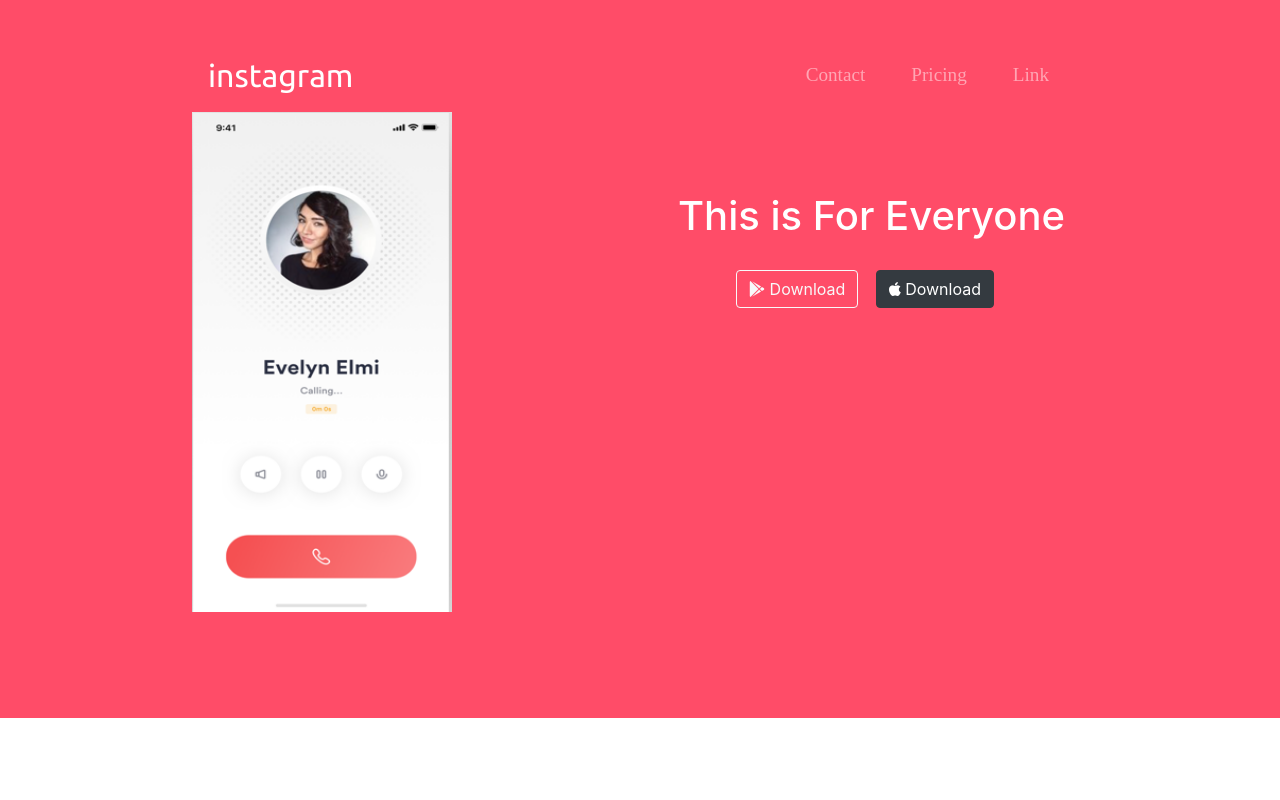
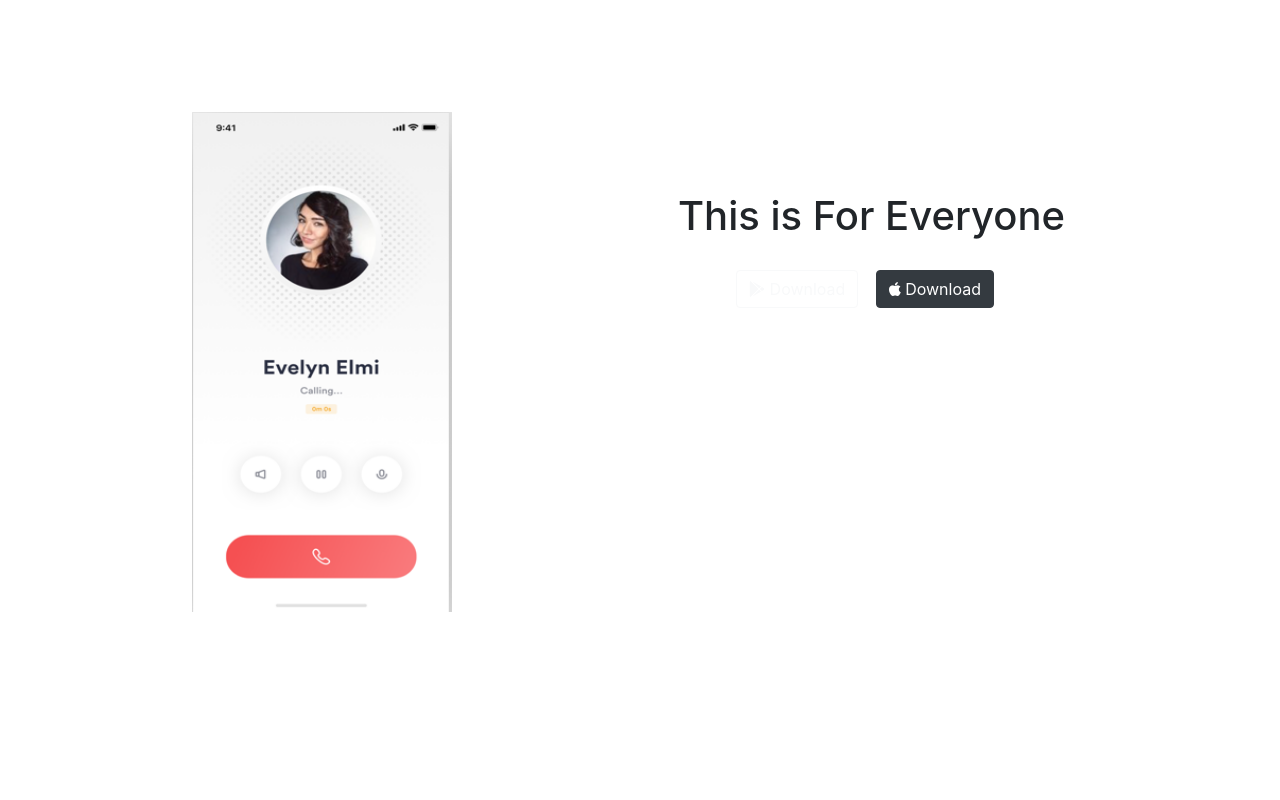
Before and after one commit to Jamie-233/TinDog, a plain HTML site: page index.html in a window 1280 px wide. Shown: the top 800 px of the page. Drawn offline with nearby package versions, Linux system fonts and the light colour scheme.

Commit message:
modify style

```diff
--- a/css/styles.css
+++ b/css/styles.css
@@ -1,9 +1,5 @@
 body {
   font-family: 'Merriweather',cursive;
-}
-#title {
-  background-color: #FF4C68;
-  color: #FFF;
 }
 p {
   color: #8F8F8F;
```
